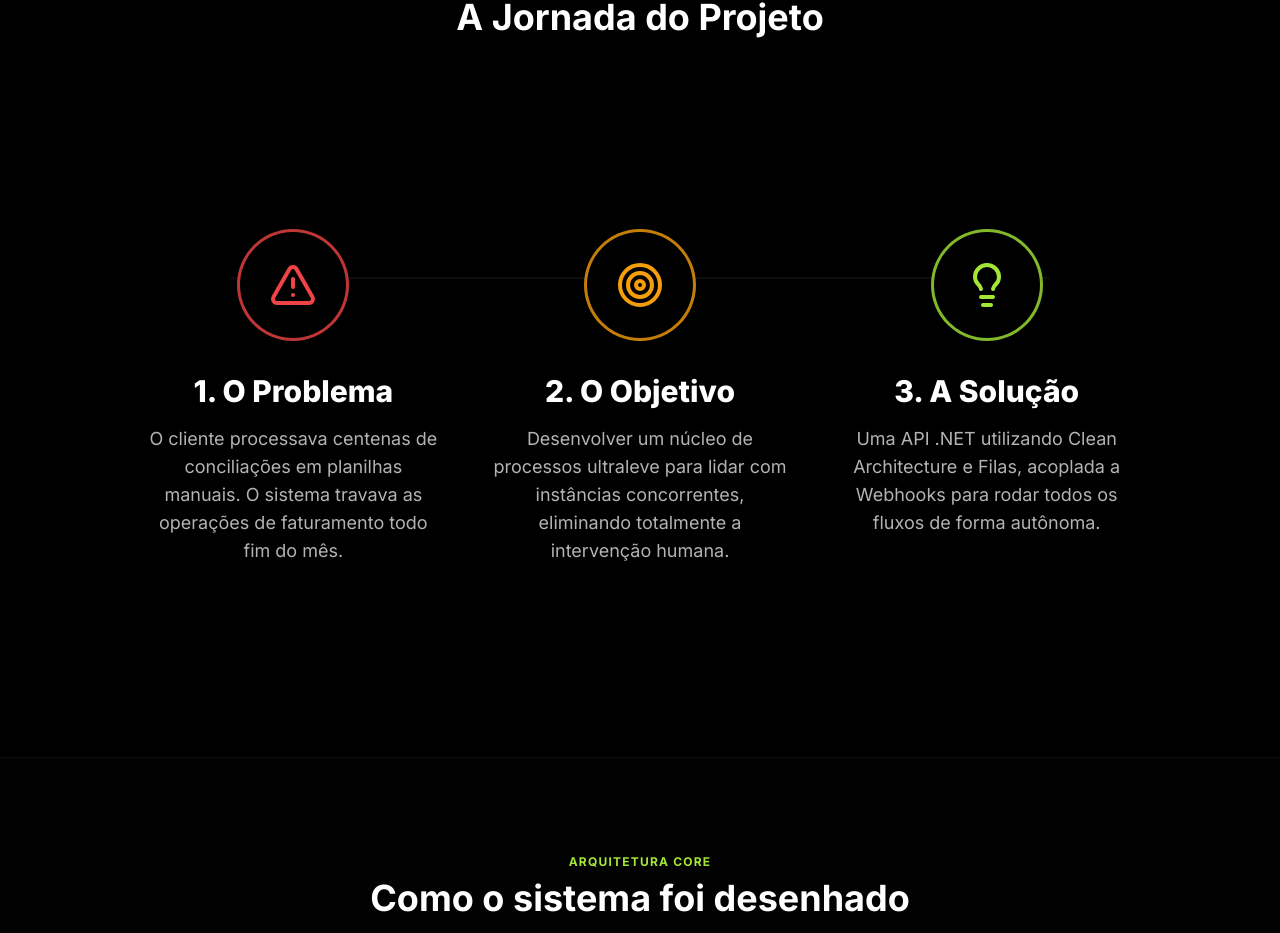
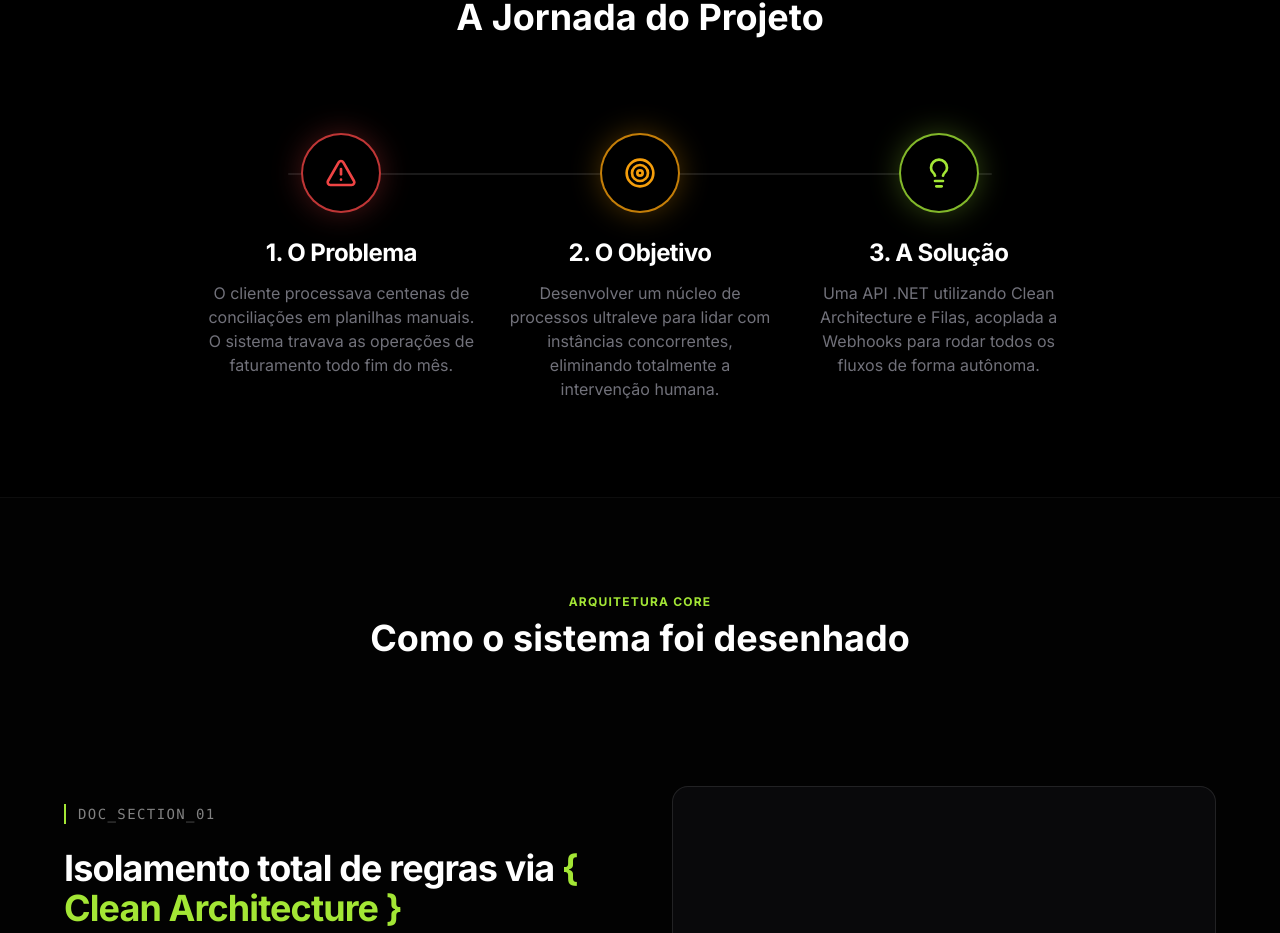
Before and after one commit to Gustavo-Resende/Portfolio, a Next.js app: page /projects/sleipnir in a window 1280 px wide. Shown: the part 1194-2127 px from the top of the page. Built offline with nearby package versions, Linux system fonts and the light colour scheme.

Commit message:
style: Restore original sleek scale for Journey section

```diff
--- a/src/app/projects/sleipnir/page.tsx
+++ b/src/app/projects/sleipnir/page.tsx
@@ -294,21 +294,20 @@ export default function SleipnirProject() {
 function JourneyAnimatedSection() {
   const containerRef = useRef<HTMLDivElement>(null);
 
-  // Usaremos um offset mais longo para que a barra vá preenchendo MUITO suavemente
-  // conforme a pessoa cruza toda a sessão (do início no topo até o fim da tela)
+  // Track scroll inside the container to fill the progress bar
   const { scrollYProgress } = useScroll({
     target: containerRef,
-    offset: ["start 65%", "end 65%"] // Suaviza a proporção da rolagem
+    offset: ["start 65%", "end 65%"] // Progressão suave conforme o scroll da tela
   });
 
   return (
-    <div ref={containerRef} className="max-w-5xl mx-auto relative px-4 py-12 md:py-24">
+    <div ref={containerRef} className="max-w-4xl mx-auto relative px-4">
 
       {/* LINHA DE PROGRESSO (DESKTOP E MOBILE ABSOLUTA) */}
       <div className="absolute
-        md:top-36 md:left-[10%] md:right-[10%] md:h-[2px] md:w-auto
-        top-12 bottom-12 left-12 w-[2px] md:bottom-auto
-        bg-white/5 rounded-full z-0 overflow-hidden"
+        md:top-10 md:left-24 md:right-24 md:h-[2px] md:w-auto
+        top-10 bottom-10 left-10 w-[2px] md:bottom-auto
+        bg-white/10 rounded-full z-0 overflow-hidden"
       >
         {/* Hack responsivo de framer-motion via CSS Inject */}
         <style jsx>{`
@@ -323,52 +322,51 @@ function JourneyAnimatedSection() {
         />
       </div>
 
-      <div className="grid grid-cols-1 md:grid-cols-3 gap-24 md:gap-12 relative z-10
-                      min-h-[600px] md:min-h-0" /* Força mais espaço vertical no mobile */>
+      <div className="grid grid-cols-1 md:grid-cols-3 gap-16 md:gap-8 relative z-10">
 
         {/* Checkpoint 1 */}
-        <div className="flex flex-row md:flex-col items-center md:items-center text-left md:text-center gap-10 md:gap-8 relative">
+        <div className="flex flex-row md:flex-col items-center md:items-center text-left md:text-center gap-8 md:gap-6 relative">
           <motion.div
             initial={{ scale: 0, opacity: 0 }} whileInView={{ scale: 1, opacity: 1 }} viewport={{ once:true, margin: "-100px" }}
-            className="w-24 h-24 md:w-28 md:h-28 shrink-0 rounded-full bg-black border-[3px] border-red-500/80 flex items-center justify-center shadow-[0_0_40px_rgba(239,68,68,0.2)] md:shadow-none"
+            className="w-16 h-16 md:w-20 md:h-20 shrink-0 rounded-full bg-black border-2 border-red-500/80 flex items-center justify-center shadow-[0_0_30px_rgba(239,68,68,0.3)]"
           >
-             <AlertTriangle className="w-10 h-10 md:w-12 md:h-12 text-red-500" />
+             <AlertTriangle className="w-6 h-6 md:w-8 md:h-8 text-red-500" />
           </motion.div>
           <div>
-            <h3 className="text-3xl font-extrabold text-white mb-4">1. O Problema</h3>
-            <p className="text-white/70 leading-relaxed text-base md:text-lg max-w-[280px] md:max-w-none mx-auto">
+            <h3 className="text-2xl font-bold text-white mb-3 tracking-tight">1. O Problema</h3>
+            <p className="text-text-muted leading-relaxed text-sm md:text-base">
               O cliente processava centenas de conciliações em planilhas manuais. O sistema travava as operações de faturamento todo fim do mês.
             </p>
           </div>
         </div>
 
         {/* Checkpoint 2 */}
-        <div className="flex flex-row md:flex-col items-center md:items-center text-left md:text-center gap-10 md:gap-8 relative md:mt-0 ml-[20%] md:ml-0">
+        <div className="flex flex-row-reverse md:flex-col items-center md:items-center text-right md:text-center gap-8 md:gap-6 relative">
           <motion.div
             initial={{ scale: 0, opacity: 0 }} whileInView={{ scale: 1, opacity: 1 }} viewport={{ once:true, margin: "-100px" }}
-            className="w-24 h-24 md:w-28 md:h-28 shrink-0 rounded-full bg-black border-[3px] border-amber-500/80 flex items-center justify-center shadow-[0_0_40px_rgba(245,158,11,0.2)] md:shadow-none"
+            className="w-16 h-16 md:w-20 md:h-20 shrink-0 rounded-full bg-black border-2 border-amber-500/80 flex items-center justify-center shadow-[0_0_30px_rgba(245,158,11,0.3)]"
           >
-             <Target className="w-10 h-10 md:w-12 md:h-12 text-amber-500" />
+             <Target className="w-6 h-6 md:w-8 md:h-8 text-amber-500" />
           </motion.div>
           <div>
-            <h3 className="text-3xl font-extrabold text-white mb-4">2. O Objetivo</h3>
-            <p className="text-white/70 leading-relaxed text-base md:text-lg max-w-[280px] md:max-w-none mx-auto">
+            <h3 className="text-2xl font-bold text-white mb-3 tracking-tight">2. O Objetivo</h3>
+            <p className="text-text-muted leading-relaxed text-sm md:text-base">
               Desenvolver um núcleo de processos ultraleve para lidar com instâncias concorrentes, eliminando totalmente a intervenção humana.
             </p>
           </div>
         </div>
 
         {/* Checkpoint 3 */}
-        <div className="flex flex-row md:flex-col items-center md:items-center text-left md:text-center gap-10 md:gap-8 relative md:mt-0">
+        <div className="flex flex-row md:flex-col items-center md:items-center text-left md:text-center gap-8 md:gap-6 relative">
           <motion.div
             initial={{ scale: 0, opacity: 0 }} whileInView={{ scale: 1, opacity: 1 }} viewport={{ once:true, margin: "-100px" }}
-            className="w-24 h-24 md:w-28 md:h-28 shrink-0 rounded-full bg-black border-[3px] border-lime-primary/80 flex items-center justify-center shadow-[0_0_40px_rgba(163,230,53,0.3)] md:shadow-none"
+            className="w-16 h-16 md:w-20 md:h-20 shrink-0 rounded-full bg-black border-2 border-lime-primary/80 flex items-center justify-center shadow-[0_0_30px_rgba(163,230,53,0.3)]"
           >
-             <Lightbulb className="w-10 h-10 md:w-12 md:h-12 text-lime-primary" />
+             <Lightbulb className="w-6 h-6 md:w-8 md:h-8 text-lime-primary" />
           </motion.div>
           <div>
-            <h3 className="text-3xl font-extrabold text-white mb-4">3. A Solução</h3>
-            <p className="text-white/70 leading-relaxed text-base md:text-lg max-w-[280px] md:max-w-none mx-auto">
+            <h3 className="text-2xl font-bold text-white mb-3 tracking-tight">3. A Solução</h3>
+            <p className="text-text-muted leading-relaxed text-sm md:text-base">
               Uma API .NET utilizando Clean Architecture e Filas, acoplada a Webhooks para rodar todos os fluxos de forma autônoma.
             </p>
           </div>
```
